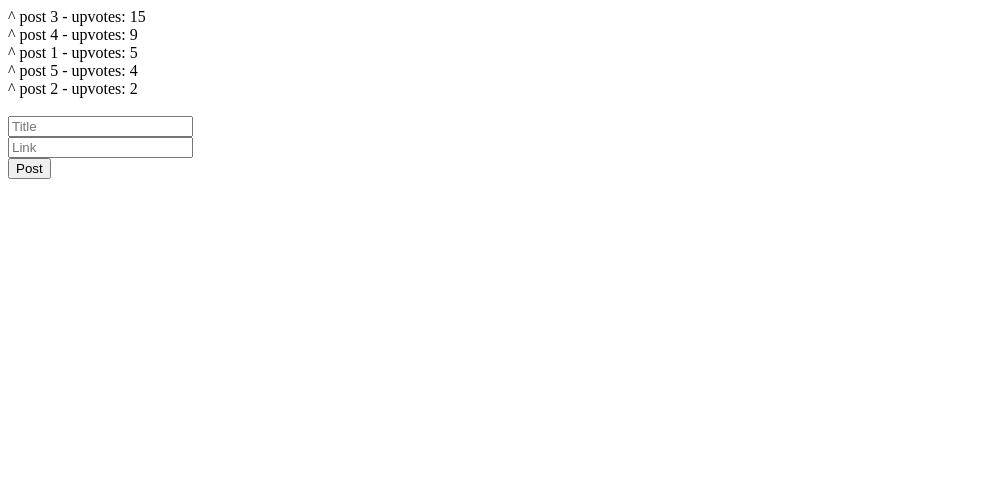
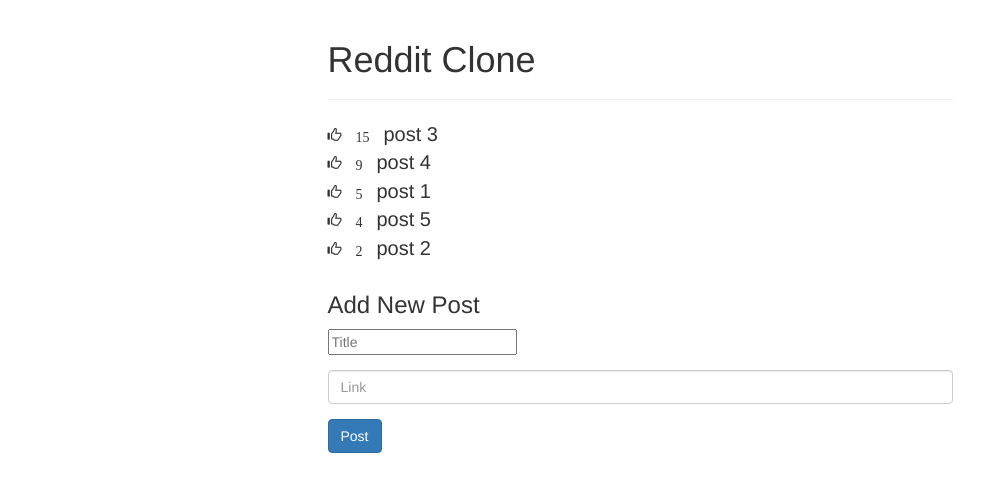
Before and after one commit to wlturland/AngularRails, a plain HTML site: page index.html in a window 1280 px wide. Shown: the whole page, without its empty margins (0-1008 px from the left). Drawn offline with nearby package versions, Linux system fonts and the light colour scheme.

Commit message:
Bootstrap

```diff
--- a/index.html
+++ b/index.html
@@ -1,26 +1,47 @@
 <!DOCTYPE html>
 <html>
 <head>
-	<title>My Angular App!</title>
+	<title>My Angular Reddit Clone!</title>
+	<link href="//maxcdn.bootstrapcdn.com/bootstrap/3.2.0/css/bootstrap.min.css" rel="stylesheet">
+
     <script src="http://ajax.googleapis.com/ajax/libs/angularjs/1.2.19/angular.min.js"></script>
     <script src="app.js"></script>
+    <style> .glyphicon-thumbs-up { cursor:pointer } </style>
   </head>
   <body ng-app="flapperNews" ng-controller="MainCtrl">
+
+<div class="row">
+	<div class="col-md-6 col-md-offset-3">
+
+		<div class="page-header">
+			<h1>Reddit Clone</h1>
+		</div>
+
     <div ng-repeat="post in posts | orderBy: '-upvotes'">
-    	<span ng-click="incrementUpvotes(post)">^</span>
+    	<span class="glyphicon glyphicon-thumbs-up" ng-click="incrementUpvotes(post)">
+    	{{post.upvotes}}
+    	</span>
+	    	<span style="font-size:20px; margin-left:10px;">
 	    	<a ng-show="post.link" href="{{post.link}}">
 	      		{{post.title}}
 	      	</a>
 	      	<span ng-hide="post.link">
 	      		{{post.title}}
 	  		</span>
-      	 - upvotes: {{post.upvotes}}
+  		</span>
 	</div>
-    </br>
-    <form ng-submit="addPost()">
-    	<input type="text" placeholder="Title" ng-model="title"></input></br>
-    	<input type="text" placeholder="Link" ng-model="link"></link></br>
-    	<button type="Submit">Post</button>
+
+    <form ng-submit="addPost()" style="margin-top:30px;">
+    <h3>Add New Post</h3>
+    	<div class="form-group">
+    	<input type="text" class="formcontrol" placeholder="Title" ng-model="title"></input>
+    	</div>
+    	<div class="form-group">
+    	<input type="text" class="form-control" placeholder="Link" ng-model="link"></link>
+    	</div>
+    	<button type="submit" class="btn btn-primary">Post</button>
 	</form>
+	</div>
+	</div>
 </body>
 </html>
```
Lines whose indentation alone changed are shown as unchanged.
